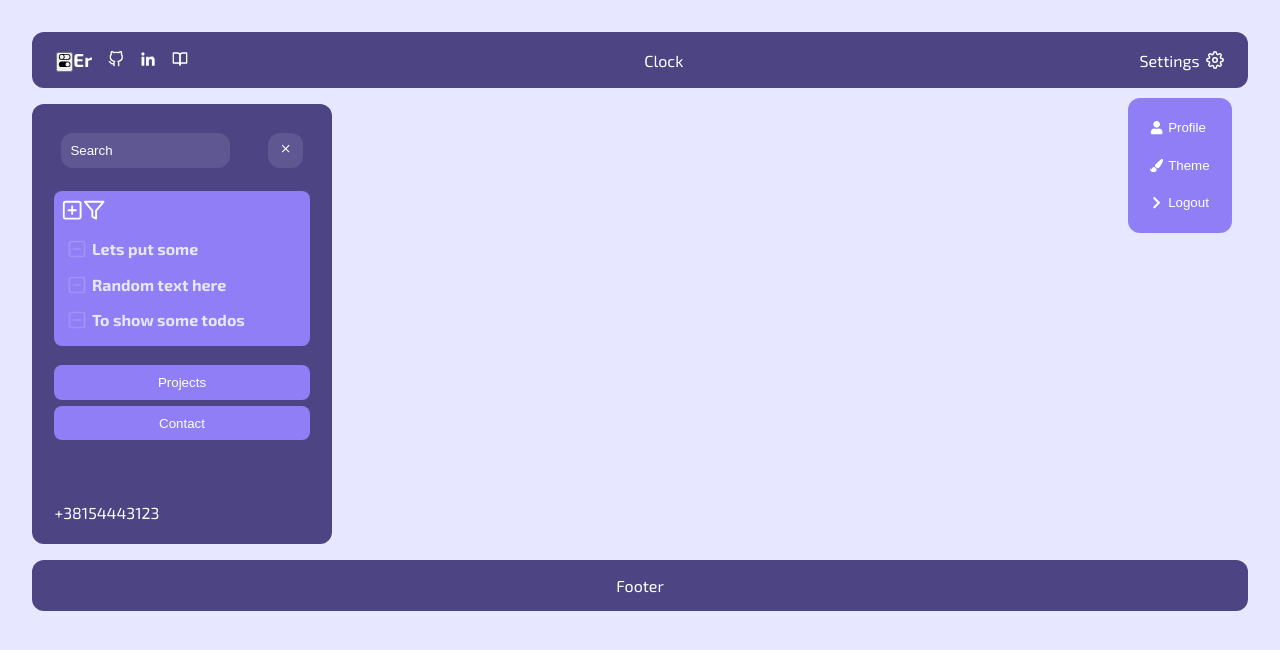
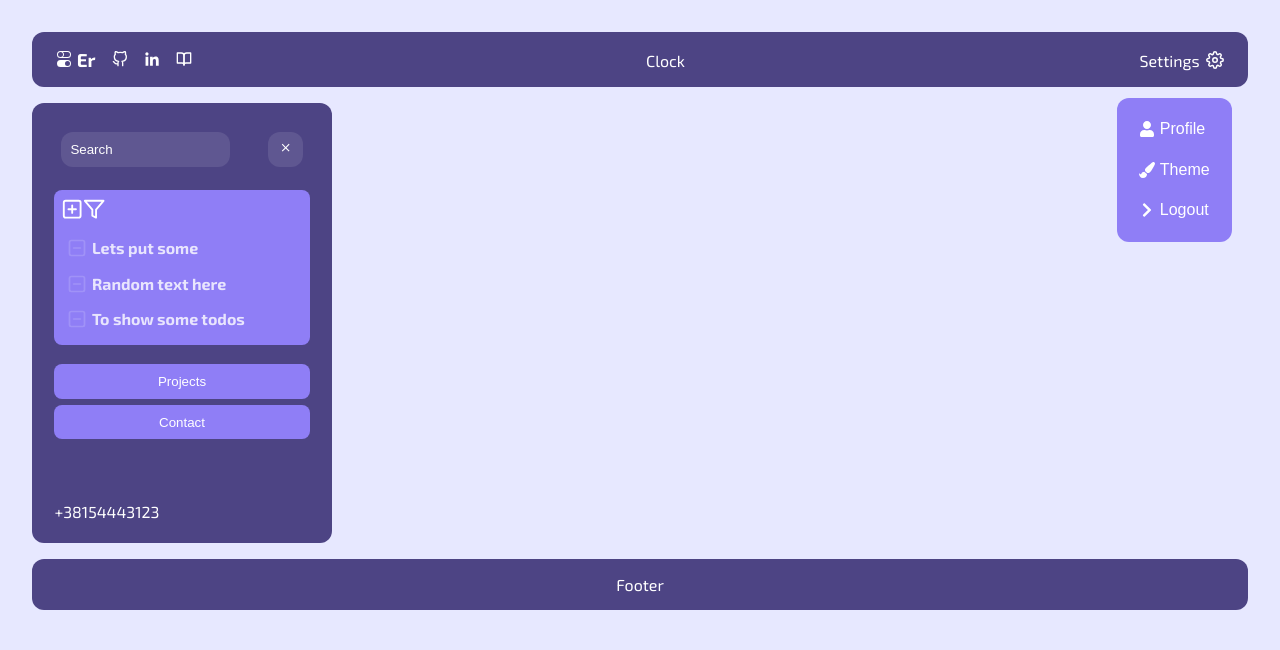
Before and after one commit to erazmozen/hub, a React (Create React App) app: page / in a window 1280 px wide. Shown: the top 650 px of the page. Built offline with nearby package versions, Linux system fonts and the light colour scheme.

Commit message:
Update style for header buttons

```diff
--- a/src/main.css
+++ b/src/main.css
@@ -18,6 +18,19 @@ body {
   padding: 1rem 1.5rem;
   color: white;
   position: relative;
+}
+
+.header-wrapper button {
+  font-size: 1rem;
+  background: none;
+  color: white;
+  border: none;
+  cursor: pointer;
+  transition: background 0.2s ease-in-out;
+}
+
+.header-wrapper h3 {
+  margin-left: 0.3rem;
 }
 
 .icons-wrapper > * {
```
